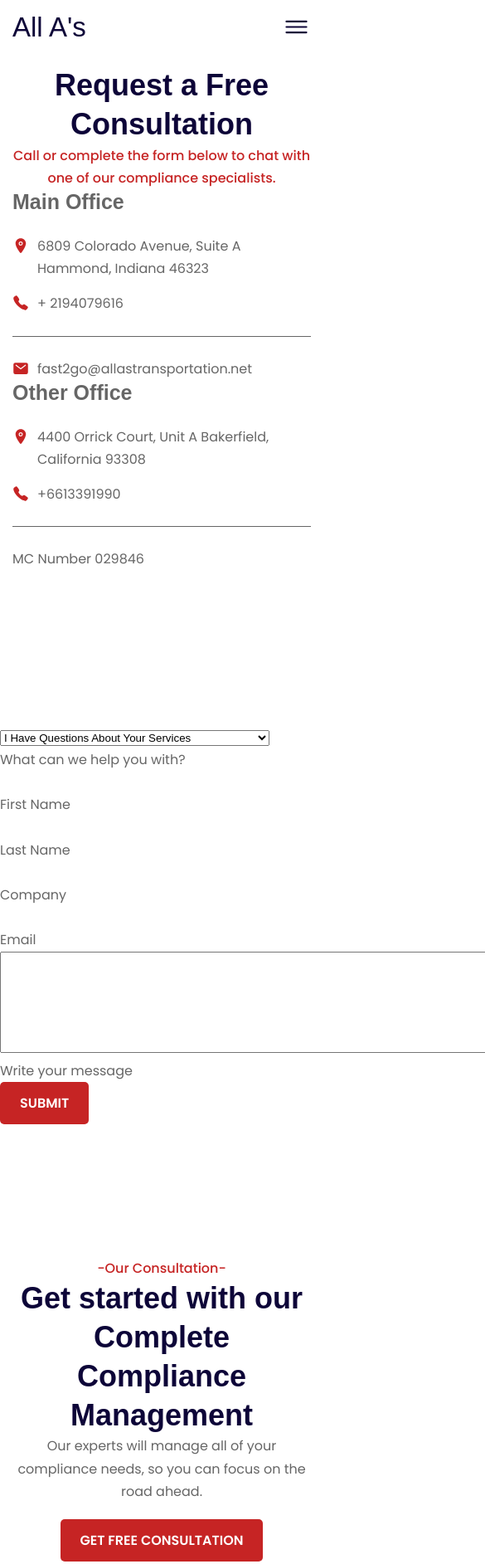
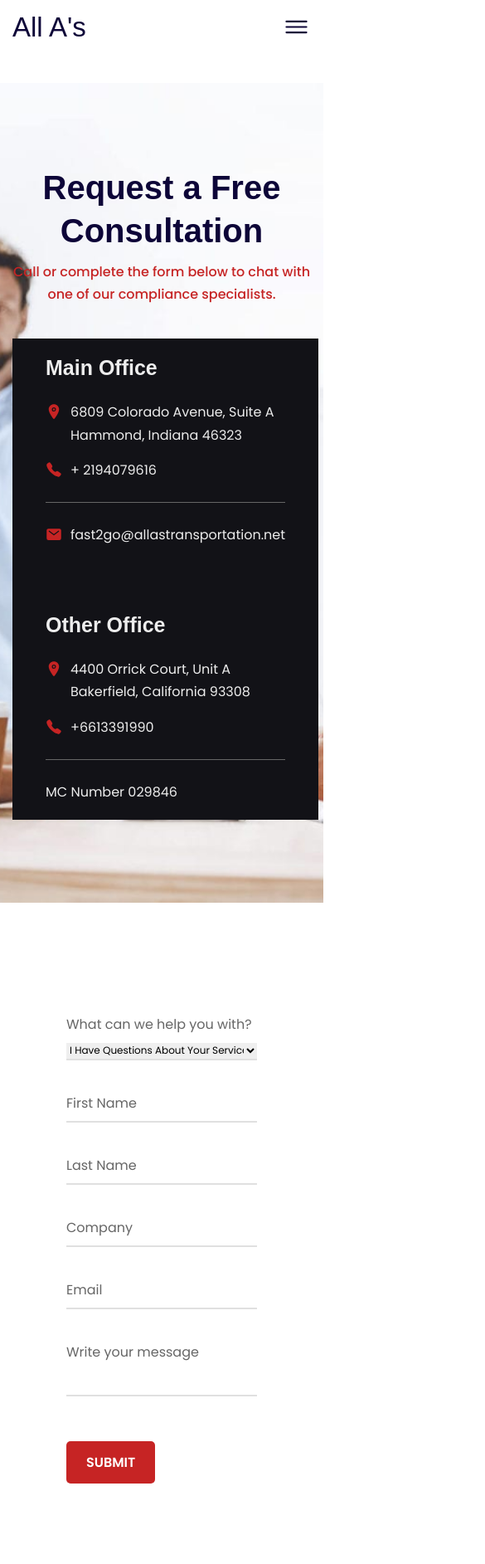
Before and after one commit to meet-tola/All-A-s-Transportion, a plain HTML site: page contact.html in a window 390 px wide. Shown: the top 1885 px of the page at 83% size, 585 px wide, since content can reach past the window. Drawn offline with nearby package versions, Linux system fonts and the light colour scheme; a web font is replaced by a local one.

Commit message:
Update style.css

```diff
--- a/assets/css/style.css
+++ b/assets/css/style.css
@@ -589,14 +589,24 @@ body {
   #FAQ
 \*-----------------------------------*/
 
+.faq .text-center .t {
+    -moz-box-shadow: none;
+  -goog-ms-box-shadow: none;
+  -webkit-box-shadow: none;
+  box-shadow: none;
+}
+
 .faq .container {
-  display: grid;
+  display: flex;
+  flex-direction: column;
   gap: 20px;
 }
 
-.faq .title-wrapper {
+.faq .section-text{
   background-color: var(--white);
-  padding: 30px 25px;
+  padding: 30px 0;
+  margin-top: -40px;
+  margin-bottom: 20px;
   box-shadow: var(--shadow-1);
 }
 
@@ -609,6 +619,12 @@ body {
   background-color: var(--go-green_5);
   border-radius: var(--radius-5);
   overflow: hidden;
+}
+
+.faq-card .section-title {
+  background-color: var(--white);
+  margin: 0;
+  font-size: 30px;
 }
 
 .faq-card .card-action {
@@ -1123,3 +1139,214 @@ body {
   .faq-card .card-action.active + .card-content { max-height: 200px; }
 
 }
+
+  /**
+   * CONTACT FORM
+   */
+
+
+.consultation2 {
+  background-image: url(../images/portfolio-one.jpg);
+  background-position: center center;
+  background-repeat: no-repeat;
+  background-size: cover;
+  padding: 130px 0px 100px 0px;
+  margin-top: 100px;
+  align-items: center;
+}
+
+.form-par {
+  display: inline-flex;
+  flex-wrap: wrap;
+  gap: 80px;
+  background-color: var(--rich-black-fogra-29-2);
+  color: var(--cultured);
+  padding: 20px 40px;
+}
+
+
+.form-com {
+  width: 100%;
+  height: 40px;
+  margin: 10px 0px;
+  padding: 10px 10px;
+}
+
+.form-par h2 {
+  color: #fff;
+  text-align: center;
+  font-size: 35px;
+  font-weight: 800;
+  font-family: "Nunito";
+  margin-bottom: 25px;
+}
+
+
+.consultation2 .g {
+  font-size: 80px;
+}
+
+.consultation2 .text-center {
+  margin-top: -30px;
+  margin-bottom: 40px;
+}
+
+
+.contact {
+  display: flex;
+  align-items: center;
+  justify-content: center;
+  padding: 40px;
+}
+
+.contact-content {
+  max-width: 800px;
+  width: 800px;
+  padding: 25px 40px 130px 40px;
+}
+
+.contact-content form{
+  padding: 30px 0 0 0;
+}
+.contact-content form .form-row{
+  display: flex;
+  margin: 32px 0;
+}
+form .form-row .input-data{
+  width: 100%;
+  height: 40px;
+  margin: 0 20px;
+  position: relative;
+}
+
+form .form-row .ff{
+  height: 80px;
+}
+
+form .form-row .textarea{
+  height: 70px;
+}
+.input-data input,
+.textarea textarea{
+  display: block;
+  width: 100%;
+  height: 100%;
+  border: none;
+  font-size: 17px;
+  border-bottom: 2px solid rgba(0,0,0, 0.12);
+  outline: none;
+}
+.input-data input:focus ~ label, .textarea textarea:focus ~ label,
+.input-data input:valid ~ label, .textarea textarea:valid ~ label{
+  transform: translateY(-20px);
+  font-size: 14px;
+  color: var(--go-green);
+}
+.textarea textarea{
+  resize: none;
+  padding-top: 10px;
+}
+.input-data label{
+  position: absolute;
+  pointer-events: none;
+  bottom: 10px;
+  font-size: 16px;
+  transition: all 0.3s ease;
+}
+
+.input-data .cc{
+  position: absolute;
+  transform: translateY(-20px);
+}
+
+.textarea label{
+  width: 100%;
+  bottom: 40px;
+  background: #fff;
+}
+.input-data .underline{
+  position: absolute;
+  bottom: 0;
+  height: 2px;
+  width: 100%;
+}
+
+.input-data .underline select{
+  position: absolute;
+  bottom: 2px;
+  width: 100%;
+  border: none;
+  outline: none;
+  font-family: inherit;
+  font-size: inherit;
+  cursor: inherit;
+  line-height: inherit;
+}
+.input-data .underline:before{
+  position: absolute;
+  content: "";
+  height: 2px;
+  width: 100%;
+  background: var(--go-green);
+  transform: scaleX(0);
+  transform-origin: center;
+  transition: transform 0.3s ease;
+}
+.input-data input:focus ~ .underline:before,
+.input-data input:valid ~ .underline:before,
+.textarea textarea:focus ~ .underline:before,
+.textarea textarea:valid ~ .underline:before{
+  transform: scale(1);
+}
+.submit-btn .input-data{
+  overflow: hidden;
+  height: 45px!important;
+  width: 25%!important;
+}
+.submit-btn .input-data .inner{
+  height: 100%;
+  width: 300%;
+  position: absolute;
+  left: -100%;
+  background: -webkit-linear-gradient(right, #56d8e4, #9f01ea, #56d8e4, #9f01ea);
+  transition: all 0.4s;
+}
+.submit-btn .input-data:hover .inner{
+  left: 0;
+}
+.submit-btn .input-data input{
+  background: none;
+  border: none;
+  color: #fff;
+  font-size: 17px;
+  font-weight: 500;
+  text-transform: uppercase;
+  letter-spacing: 1px;
+  cursor: pointer;
+  position: relative;
+  z-index: 2;
+}
+@media (max-width: 700px) {
+  .consultation2 .g {
+    font-size: 40px;
+  }
+
+  .contact-content .text{
+    font-size: 30px;
+  }
+  .contact-content form{
+    padding: 10px 0 0 0;
+  }
+  .input-data .underline select{
+    font-size: 12px;
+  }
+  .contact-content form .form-row{
+    display: block;
+  }
+  form .form-row .input-data{
+    margin: 35px 0!important;
+  }
+  .submit-btn .input-data{
+    width: 40%!important;
+  }
+}
```
